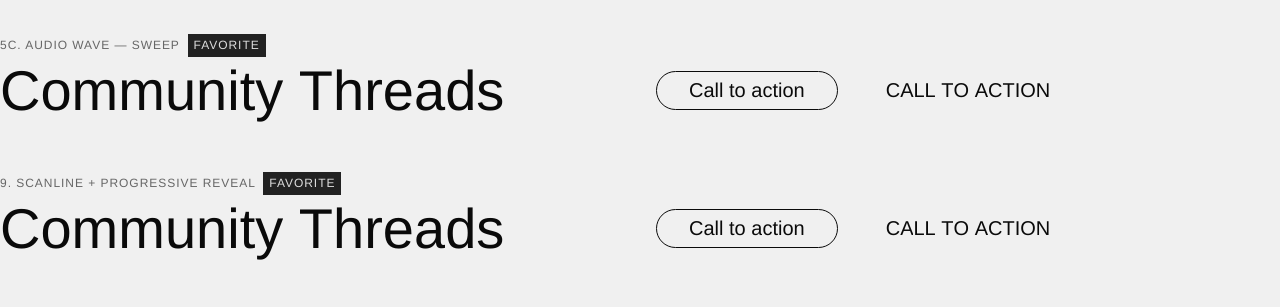
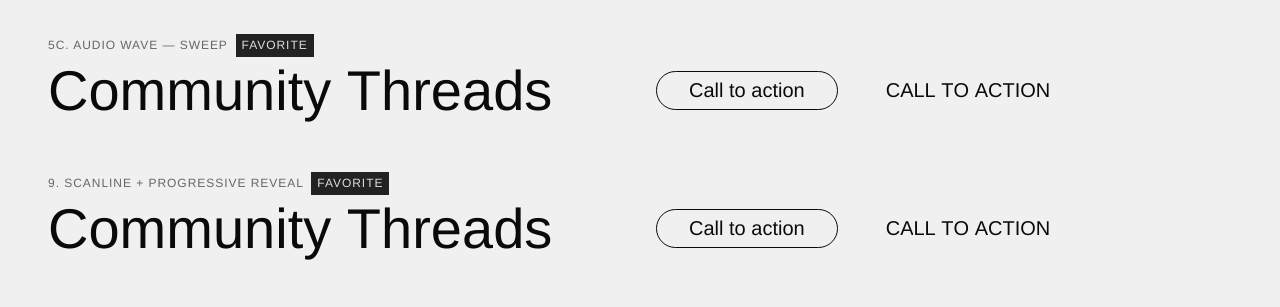
Before and after one commit to yannick-valentin/mwtm-playground, a website: page text-animations/index.html in a window 1280 px wide. Shown: the part 252-559 px from the top of the page. Drawn offline with nearby package versions, Linux system fonts and the light colour scheme; a web font is replaced by a local one.

Commit message:
Add padding on index.html

```diff
--- a/text-animations/index.html
+++ b/text-animations/index.html
@@ -8,7 +8,7 @@
   <link rel="stylesheet" href="assets/output.css" />
   <script src="https://cdnjs.cloudflare.com/ajax/libs/gsap/3.12.5/gsap.min.js"></script>
 </head>
-<body>
+<body class="p-6 md:p-12">
 
   <div class="filter-bar">
     <button class="filter-btn active" data-filter="favorite">Favorites</button>
```
